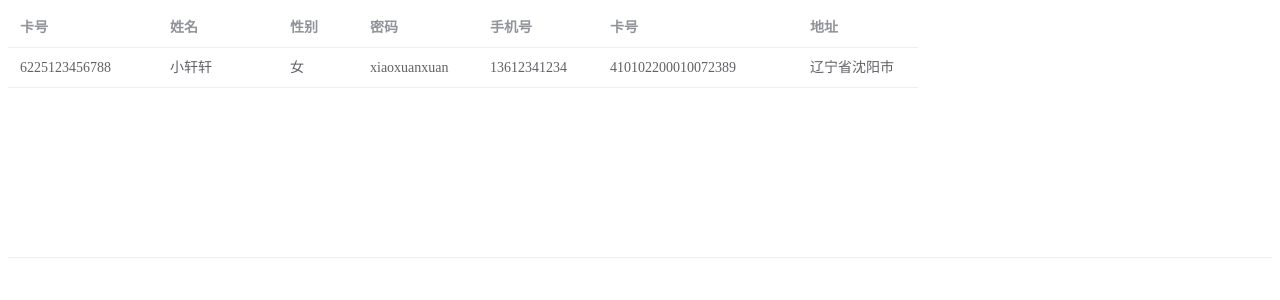
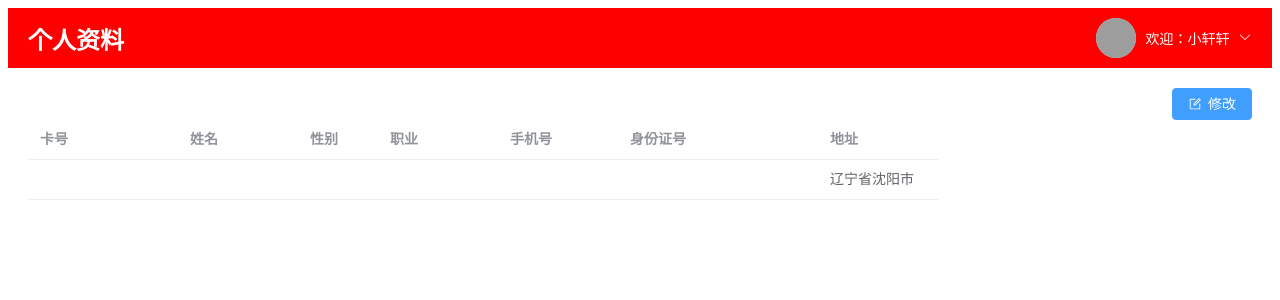
Before and after one commit to asdf7758/gshyh, a Vue app: page /message in a window 1280 px wide. Shown: the top 300 px of the page. Built offline with nearby package versions, Linux system fonts and the light colour scheme; grey boxes are pictures that could not be loaded.

Commit message:
更改了message.vue文件

```diff
--- a/src/views/message.vue
+++ b/src/views/message.vue
@@ -1,55 +1,159 @@
 <template>
+    <el-container>
+        <el-header>
+            <h2>个人资料</h2>
+            <div class="user-info">
+                <el-avatar src="https://cube.elemecdn.com/0/88/03b0d39583f48206768a7534e55bcpng.png" />
+                <el-dropdown>
+                    <span>
+                        欢迎：小轩轩
+                        <el-icon class="el-icon--right">
+                            <arrow-down />
+                        </el-icon>
+                    </span>
+                    <template #dropdown>
+                        <el-dropdown-menu>
+                            <el-dropdown-item>个人中心</el-dropdown-item>
+                            <el-dropdown-item @click="handleLogout">退出登录</el-dropdown-item>
+                        </el-dropdown-menu>
+                    </template>
+                </el-dropdown>
+            </div>
+        </el-header>
+        <el-main>
+            <div class="person-head">
+                <el-button type="primary" icon="Edit" @click="handleDialog">修改</el-button>
+            </div>
             <el-table :data="tableData" style="width: 100%" height="250">
                 <el-table-column fixed prop="cardNumber" label="卡号" width="150" />
                 <el-table-column prop="name" label="姓名" width="120" />
                 <el-table-column prop="gender" label="性别" width="80" />
-        <el-table-column prop="password" label="密码" width="120" />
+                <el-table-column prop="job" label="职业" width="120" />
                 <el-table-column prop="phone" label="手机号" width="120" />
-        <el-table-column prop="cardID" label="卡号" width="200" />
+                <el-table-column prop="cardID" label="身份证号" width="200" />
                 <el-table-column prop="address" label="地址" width="120" />
             </el-table>
+            <el-dialog v-model="dialogVisible" title="提示" width="500">
+                <el-form :model="tableData" :rules="rules" ref="formRef" label-width="90px" status-icon>
+                    <el-form-item label="职业类型" prop="title">
+                        <el-select style="width: 100%" v-model="tableData.job" placeholder="请选择职业类型">
+                            <el-option label="学生" value="学生" />
+                            <el-option label="教师" value="教师" />
+                            <el-option label="工人" value="工人" />
+                            <el-option label="程序员" value="程序员" />
+                        </el-select>
+                    </el-form-item>
+                    <el-form-item label="地址" prop="info">
+                        <el-input v-model="form.info" type="textarea" :rows="4" />
+                    </el-form-item>
+                </el-form>
+                <template #footer>
+                    <span class="dialog-footer">
+                        <el-button @click="onReset($refs.formRef)">重置</el-button>
+                        <el-button type="primary" @click="onSubmit($refs.formRef)">添加</el-button>
+                    </span>
+                </template>
+            </el-dialog>
+        </el-main>
+    </el-container>
 </template>
 
 <script>
 export default {
-        data(){
+    data() {
         return {
             tableData: [
                 {
-                        cardNumber: '6225123456788',
-                        name: '小轩轩',
-                        gender:'女',
-                        password: 'xiaoxuanxuan',
-                        phone: '13612341234',
-                        cardID:'410102200010072389',
+                    userId: 1,
+                    bankCardId: '6225123456788',
+                    userBirthday:"1998-08-28",
+                    userRealName: '小轩轩',
+                    userSex: '女',
+                    userPhone: '13612341234',
+                    userIdCard: '410102200010072389',
                     address: '辽宁省沈阳市',
                 },
-                ]
+            ],
+            dialogVisible: false,
+            rules:{
+                name: [
+                    { required: true, message: '菜品名称不能为空', trigger: 'blur' },
+                ],
+                title: [
+                    { required: true, message: '菜品分类不能为空', trigger: 'blur' },
+                ],
+                price: [
+                    { required: true, message: '价格不能为空', trigger: 'blur' },
+                ],
+                info: [
+                    { required: true, message: '描述不能为空', trigger: 'blur' },
+                ],
+            }
         }
     },
     components: {
     },
     created() {
     },
-        methods:{
+    methods: {
+        handleLogout() {
+            // location.href = '/login'
+        },
+        handleDialog() {
+            this.dialogVisible = true
+        },
+        onSubmit(formEl) {
+            if (!formEl) return
+            formEl.validate((valid, fields) => {
+                if (valid) {
+                    // console.log('submit!', form)
+                    updateShop({ dynamictags: dynamictags.value, username: userTokenStore.username }).then((res) => {
+                        if (res.data.errcode === 0) {
+                            activeName.value = form.title
+                            dialogVisible.value = false
+                            this.$refs.formRef.resetFields()
+                            ElMessage.success('添加成功')
+                        }
+                        else {
+                            ElMessage.error('添加失败')
+                        }
+                    })
+                } else {
+                    console.log('error submit!', fields)
+                }
+            })
+            this.dialogVisible = false
+        },
+        onReset(formEl) {
+            formEl.resetFields()
+        }
     }
 }
 </script>
 
 <style lang="scss" scoped>
 .el-header {
-  background: skyblue;
+    background: red;
     display: flex;
     justify-content: space-between;
     align-items: center;
+    color: white;
 }
+
+.person-head {
+    display: flex;
+    justify-content: right;
+}
+
 .user-info {
     display: flex;
     align-items: center;
 }
+
 .user-info span {
     margin-left: 10px;
     cursor: pointer;
     outline: none;
+    color: white;
 }
 </style>
```
Lines whose indentation alone changed are shown as unchanged.
